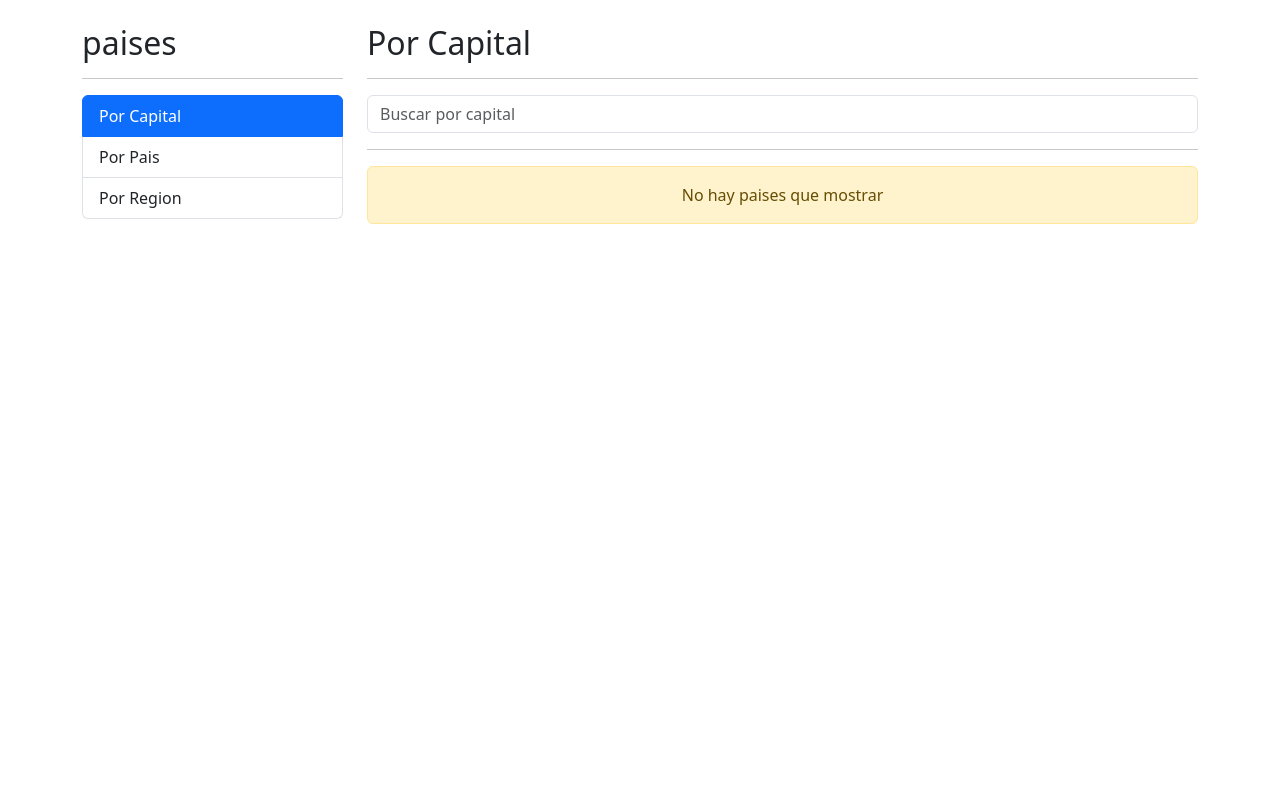
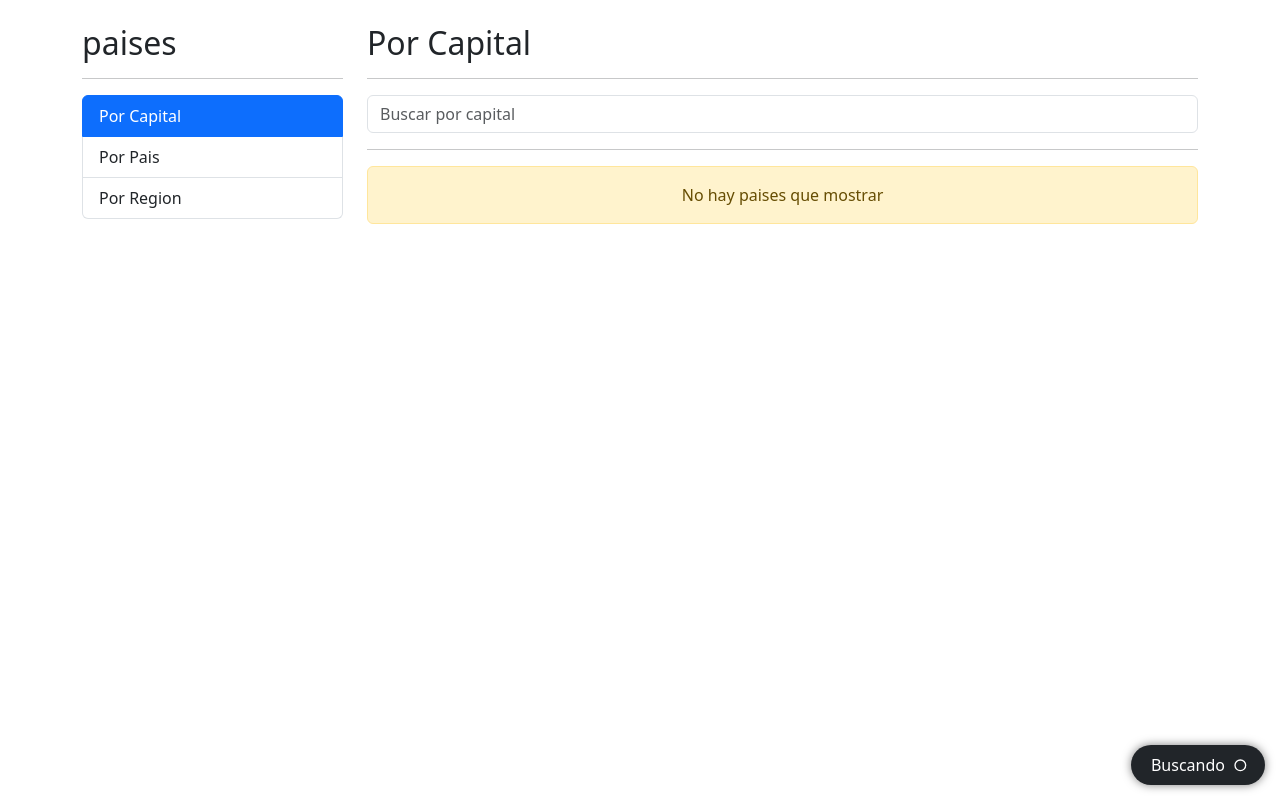
Before and after one commit to criquelmes/countryApp-angular, an Angular app: page /countries/by-capital in a window 1280 px wide. Built offline with nearby package versions, Linux system fonts and the light colour scheme.

Commit message:
Seccion 10 - LoadingComponent - mostrar indicador de carga

```diff
--- a/src/app/countries/pages/by-capital-page/by-capital-page.component.html
+++ b/src/app/countries/pages/by-capital-page/by-capital-page.component.html
@@ -13,6 +13,7 @@
 <div class="row">
   <div class="col">
     <hr />
+    <shared-loading-spinner></shared-loading-spinner>
     <countries-table [countries]="countries"></countries-table>
   </div>
 </div>
--- /dev/null
+++ b/src/app/shared/components/loading-spinner/loading-spinner.component.css
@@ -0,0 +1,16 @@
+.spinner-container {
+  align-items: center;
+  background-color: rgba(0, 0, 0, 0.5);
+  border-radius: 24px;
+  bottom: 15px;
+  box-shadow: 0 0 10px 0 rgba(0, 0, 0, 0.5);
+  color: white;
+  display: flex;
+  padding: 5px 10px;
+  position: fixed;
+  right: 15px;
+}
+
+span {
+  margin-left: 10px;
+}
--- /dev/null
+++ b/src/app/shared/components/loading-spinner/loading-spinner.component.html
@@ -0,0 +1,81 @@
+<div class="spinner-container bg-dark">
+  <span>Buscando</span>
+  <!-- By Sam Herbert (@sherb), for everyone. More @ http://goo.gl/7AJzbL -->
+  <svg
+    width="30"
+    height="30"
+    viewBox="0 0 45 45"
+    xmlns="http://www.w3.org/2000/svg"
+    stroke="#fff"
+  >
+    <g
+      fill="none"
+      fill-rule="evenodd"
+      transform="translate(1 1)"
+      stroke-width="2"
+    >
+      <circle cx="22" cy="22" r="6" stroke-opacity="0">
+        <animate
+          attributeName="r"
+          begin="1.5s"
+          dur="3s"
+          values="6;22"
+          calcMode="linear"
+          repeatCount="indefinite"
+        />
+        <animate
+          attributeName="stroke-opacity"
+          begin="1.5s"
+          dur="3s"
+          values="1;0"
+          calcMode="linear"
+          repeatCount="indefinite"
+        />
+        <animate
+          attributeName="stroke-width"
+          begin="1.5s"
+          dur="3s"
+          values="2;0"
+          calcMode="linear"
+          repeatCount="indefinite"
+        />
+      </circle>
+      <circle cx="22" cy="22" r="6" stroke-opacity="0">
+        <animate
+          attributeName="r"
+          begin="3s"
+          dur="3s"
+          values="6;22"
+          calcMode="linear"
+          repeatCount="indefinite"
+        />
+        <animate
+          attributeName="stroke-opacity"
+          begin="3s"
+          dur="3s"
+          values="1;0"
+          calcMode="linear"
+          repeatCount="indefinite"
+        />
+        <animate
+          attributeName="stroke-width"
+          begin="3s"
+          dur="3s"
+          values="2;0"
+          calcMode="linear"
+          repeatCount="indefinite"
+        />
+      </circle>
+      <circle cx="22" cy="22" r="8">
+        <animate
+          attributeName="r"
+          begin="0s"
+          dur="1.5s"
+          values="6;1;2;3;4;5;6"
+          calcMode="linear"
+          repeatCount="indefinite"
+        />
+      </circle>
+    </g>
+  </svg>
+</div>
```
Also changed, not shown: src/app/shared/components/loading-spinner/loading-spinner.component.ts (added, +10 -0 lines), src/app/shared/shared.module.ts (+7 -3 lines).
